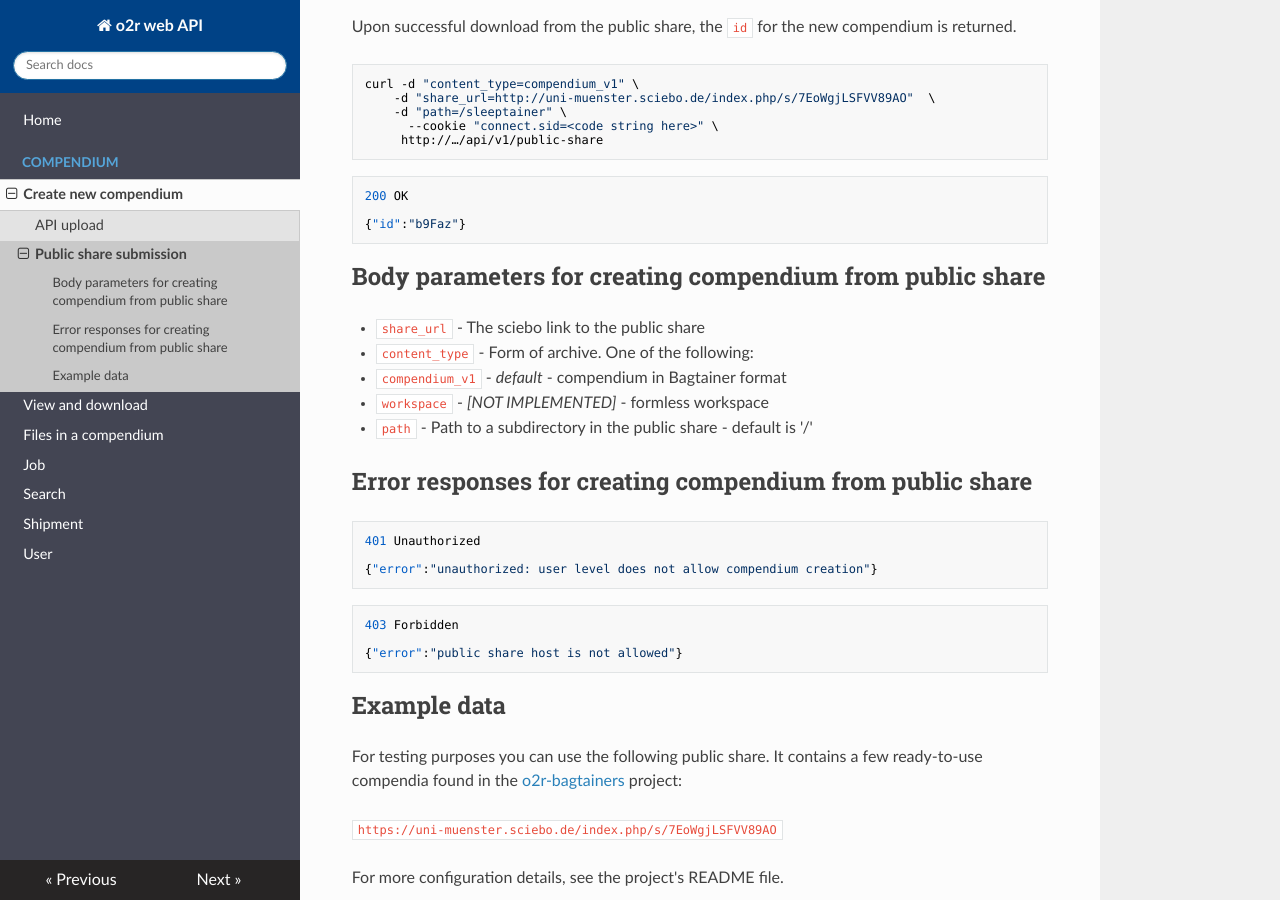
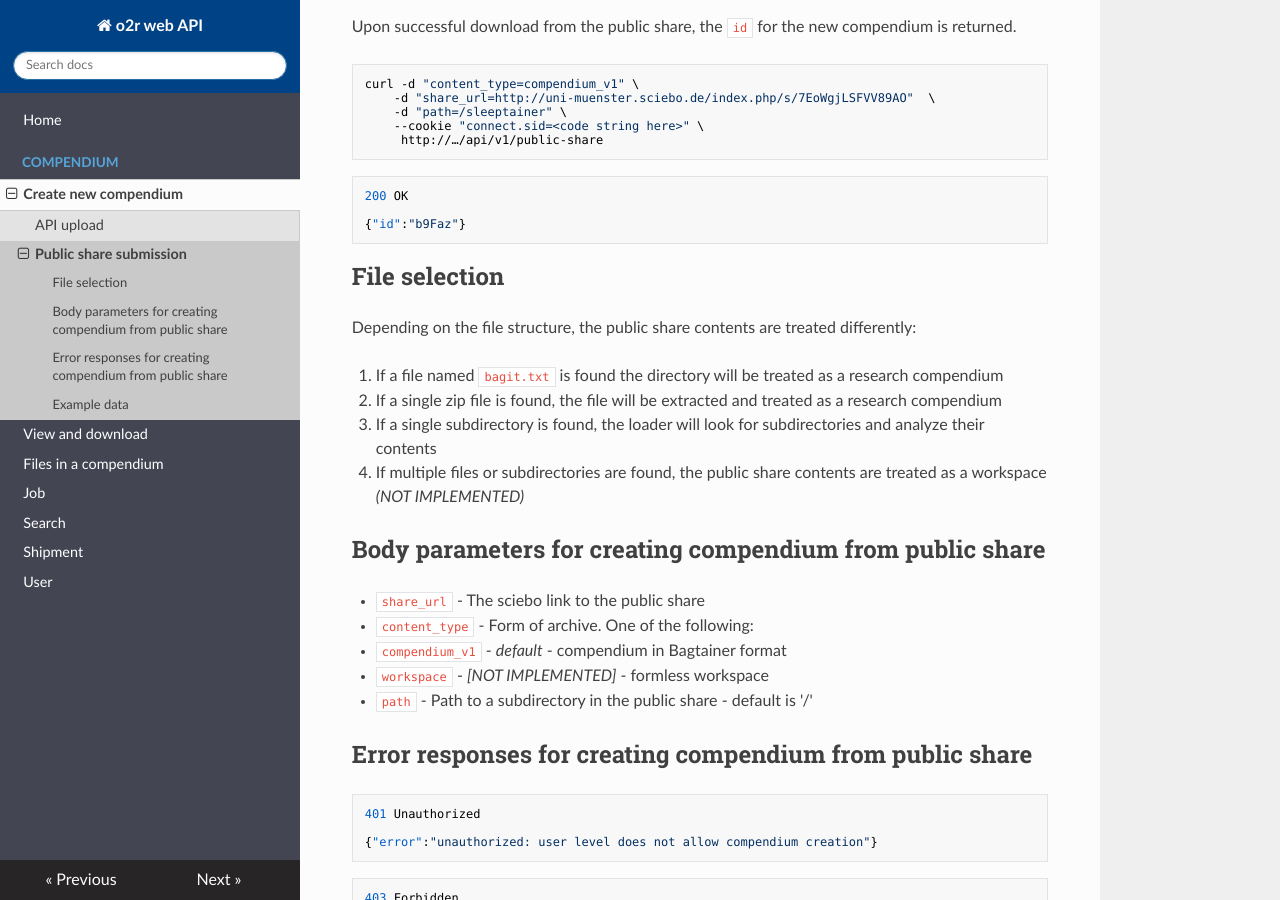
Before and after one commit to o2r-project/api, an MkDocs documentation site: the page built from docs/public-share.md, in a window 1280 px wide and 900 px high, scrolled down 315 px. Built offline with MkDocs 1.6.1, drawn with Linux system fonts in a browser that asks for light colours; nearby versions of some CDN libraries; old or Windows-style settings are respelled for this version of MkDocs.

Commit message:
provide infos on file handling for public shares

````diff
--- a/docs/public-share.md
+++ b/docs/public-share.md
@@ -10,7 +10,7 @@ Upon successful download from the public share, the `id` for the new compendium
 curl -d "content_type=compendium_v1" \
     -d "share_url=http://uni-muenster.sciebo.de/index.php/s/7EoWgjLSFVV89AO"  \
     -d "path=/sleeptainer" \
-	  --cookie "connect.sid=<code string here>" \
+    --cookie "connect.sid=<code string here>" \
      http://…/api/v1/public-share
 ```
 
@@ -19,6 +19,15 @@ curl -d "content_type=compendium_v1" \
 
 {"id":"b9Faz"}
 ```
+
+## File selection
+
+Depending on the file structure, the public share contents are treated differently:
+
+1. If a file named `bagit.txt` is found the directory will be treated as a research compendium
+2. If a single zip file is found, the file will be extracted and treated as a research compendium
+3. If a single subdirectory is found, the loader will look for subdirectories and analyze their contents
+4. If multiple files or subdirectories are found, the public share contents are treated as a workspace _(NOT IMPLEMENTED)_
 
 ## Body parameters for creating compendium from public share
 
````
